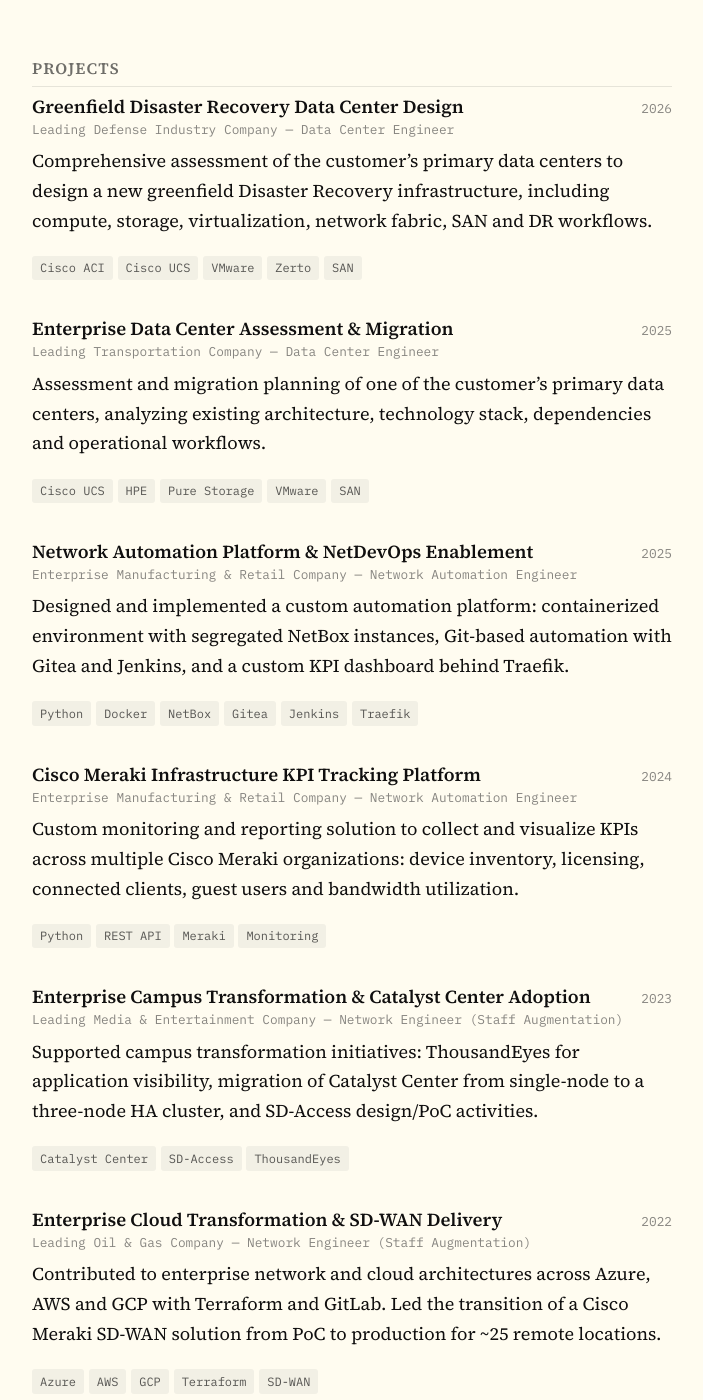
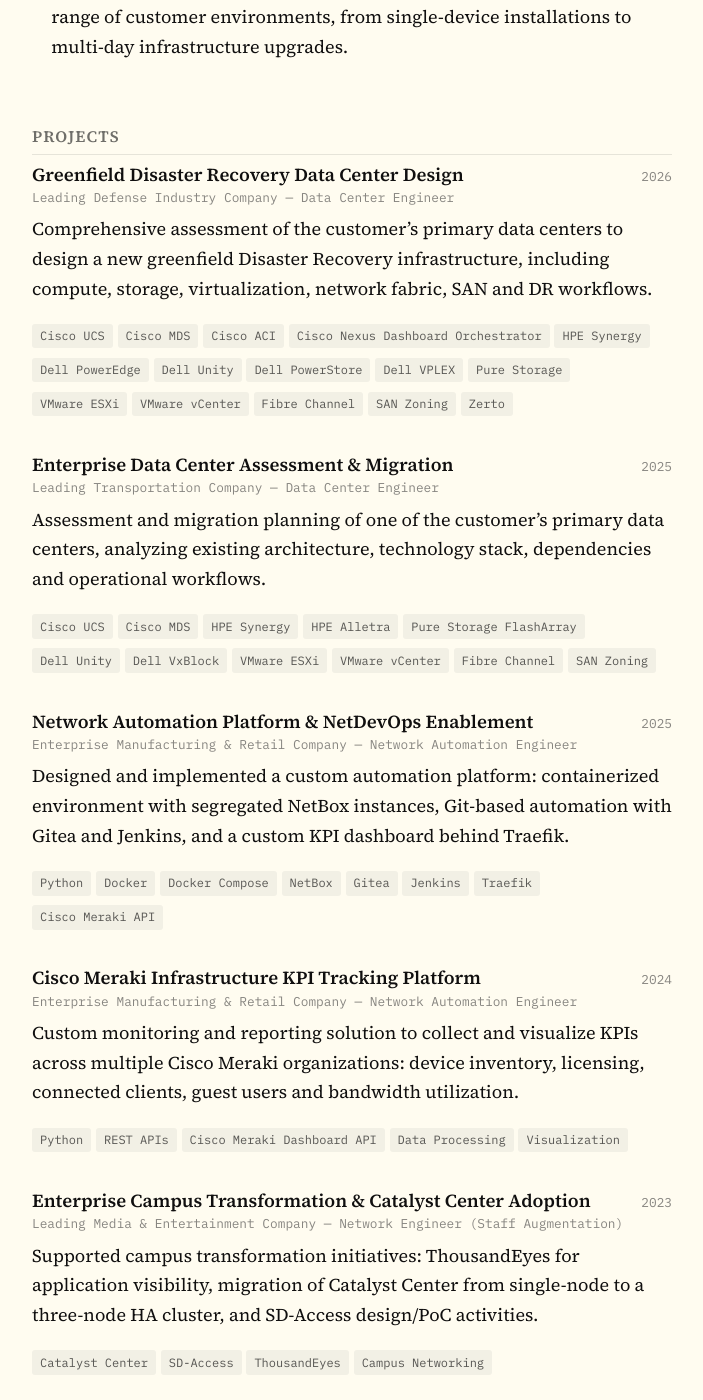
Before and after one commit to umbertocalo/curriculum-vitae, a Jekyll site: the page built from index.md, in a window 1280 px wide and 1400 px high, scrolled down 1381 px. Shown: the whole window, without its empty margins (288-991 px from the left). Built offline with Jekyll 4.4.1, drawn with Linux system fonts in a browser that asks for light colours; some of the changed text lies outside the part shown.

Commit message:
Clean-up

```diff
--- a/_data/profile.yml
+++ b/_data/profile.yml
@@ -1,4 +1,4 @@
-name: "Umberto Calo"
+name: "Umberto Calò"
 title: "Network, Data Center and Automation Engineer"
 location: "Milan, Italy"
 email: "umbertocalo09@gmail.com"
--- a/_data/projects.yml
+++ b/_data/projects.yml
@@ -4,7 +4,7 @@
   role: "Data Center Engineer"
   description: >
     Comprehensive assessment of the customer's primary data centers to design a new greenfield Disaster Recovery infrastructure, including compute, storage, virtualization, network fabric, SAN and DR workflows.
-  tags: ["Cisco ACI", "Cisco UCS", "VMware", "Zerto", "SAN"]
+  tags: ["Cisco UCS", "Cisco MDS", "Cisco ACI", "Cisco Nexus Dashboard Orchestrator", "HPE Synergy", "Dell PowerEdge", "Dell Unity", "Dell PowerStore", "Dell VPLEX", "Pure Storage", "VMware ESXi", "VMware vCenter", "Fibre Channel", "SAN Zoning", "Zerto"]
 
 - year: 2025
   title: "Enterprise Data Center Assessment & Migration"
@@ -12,7 +12,7 @@
   role: "Data Center Engineer"
   description: >
     Assessment and migration planning of one of the customer's primary data centers, analyzing existing architecture, technology stack, dependencies and operational workflows.
-  tags: ["Cisco UCS", "HPE", "Pure Storage", "VMware", "SAN"]
+  tags: ["Cisco UCS", "Cisco MDS", "HPE Synergy", "HPE Alletra", "Pure Storage FlashArray", "Dell Unity", "Dell VxBlock", "VMware ESXi", "VMware vCenter", "Fibre Channel", "SAN Zoning"]
 
 - year: 2025
   title: "Network Automation Platform & NetDevOps Enablement"
@@ -20,7 +20,7 @@
   role: "Network Automation Engineer"
   description: >
     Designed and implemented a custom automation platform: containerized environment with segregated NetBox instances, Git-based automation with Gitea and Jenkins, and a custom KPI dashboard behind Traefik.
-  tags: ["Python", "Docker", "NetBox", "Gitea", "Jenkins", "Traefik"]
+  tags: ["Python", "Docker", "Docker Compose", "NetBox", "Gitea", "Jenkins", "Traefik", "Cisco Meraki API"]
 
 - year: 2024
   title: "Cisco Meraki Infrastructure KPI Tracking Platform"
@@ -28,7 +28,7 @@
   role: "Network Automation Engineer"
   description: >
     Custom monitoring and reporting solution to collect and visualize KPIs across multiple Cisco Meraki organizations: device inventory, licensing, connected clients, guest users and bandwidth utilization.
-  tags: ["Python", "REST API", "Meraki", "Monitoring"]
+  tags: ["Python", "REST APIs", "Cisco Meraki Dashboard API", "Data Processing", "Visualization"]
 
 - year: 2023
   title: "Enterprise Campus Transformation & Catalyst Center Adoption"
@@ -36,7 +36,7 @@
   role: "Network Engineer (Staff Augmentation)"
   description: >
     Supported campus transformation initiatives: ThousandEyes for application visibility, migration of Catalyst Center from single-node to a three-node HA cluster, and SD-Access design/PoC activities.
-  tags: ["Catalyst Center", "SD-Access", "ThousandEyes"]
+  tags: ["Catalyst Center", "SD-Access", "ThousandEyes", "Campus Networking"]
 
 - year: 2022
   title: "Enterprise Cloud Transformation & SD-WAN Delivery"
@@ -44,7 +44,7 @@
   role: "Network Engineer (Staff Augmentation)"
   description: >
     Contributed to enterprise network and cloud architectures across Azure, AWS and GCP with Terraform and GitLab. Led the transition of a Cisco Meraki SD-WAN solution from PoC to production for ~25 remote locations.
-  tags: ["Azure", "AWS", "GCP", "Terraform", "SD-WAN"]
+  tags: ["Azure", "AWS", "GCP", "Terraform", "GitLab", "Cisco Enterprise", "Cisco Meraki SD-WAN"]
 
 - year: 2021
   title: "UEFA EURO 2020 — Stadium Network Operations"
@@ -52,4 +52,4 @@
   role: "Network Implementation & Operations Engineer"
   description: >
     Contributed to implementation, validation and operational support of the network infrastructure at the Rome Olympic Stadium, ensuring service availability during live match broadcasts.
-  tags: ["Cisco", "LAN/WAN", "Network Operations"]
+  tags: ["Cisco Enterprise Networking", "LAN", "WAN", "Routing & Switching", "Wireless", "Network Operations"]
--- a/_data/skills.yml
+++ b/_data/skills.yml
@@ -1,11 +1,11 @@
 - group: "Networking"
-  items: ["Enterprise Networking", "Cisco Nexus", "Cisco Catalyst Center", "SD-Access", "Meraki SD-WAN", "ThousandEyes"]
+  items: ["Enterprise Networking", "Cisco Nexus", "Cisco Catalyst Center", "SD-Access", "Meraki SD-WAN", "ThousandEyes", "LAN", "WAN", "Routing & Switching", "Wireless"]
 
 - group: "Data Center"
-  items: ["Cisco UCS", "Cisco MDS", "Fibre Channel", "VMware", "Pure Storage", "NetApp ONTAP", "HPE Alletra"]
+  items: ["Cisco UCS", "Cisco MDS", "Fibre Channel", "VMware", "Pure Storage", "NetApp ONTAP", "HPE Alletra", "HPE Synergy", "Dell PowerEdge", "Dell Unity", "Dell PowerStore", "Dell VPLEX", "Zerto"]
 
 - group: "Cloud"
   items: ["Azure", "AWS", "GCP", "Terraform"]
 
 - group: "Automation"
-  items: ["Python", "Ansible", "Git", "Jenkins", "NetBox", "REST API"]
+  items: ["Python", "Ansible", "Git", "Jenkins", "NetBox", "REST API", "Docker", "Docker Compose", "Traefik", "Gitea", "GitLab"]
```
Also changed, not shown: index.md (+1 -1 lines), README.md.
